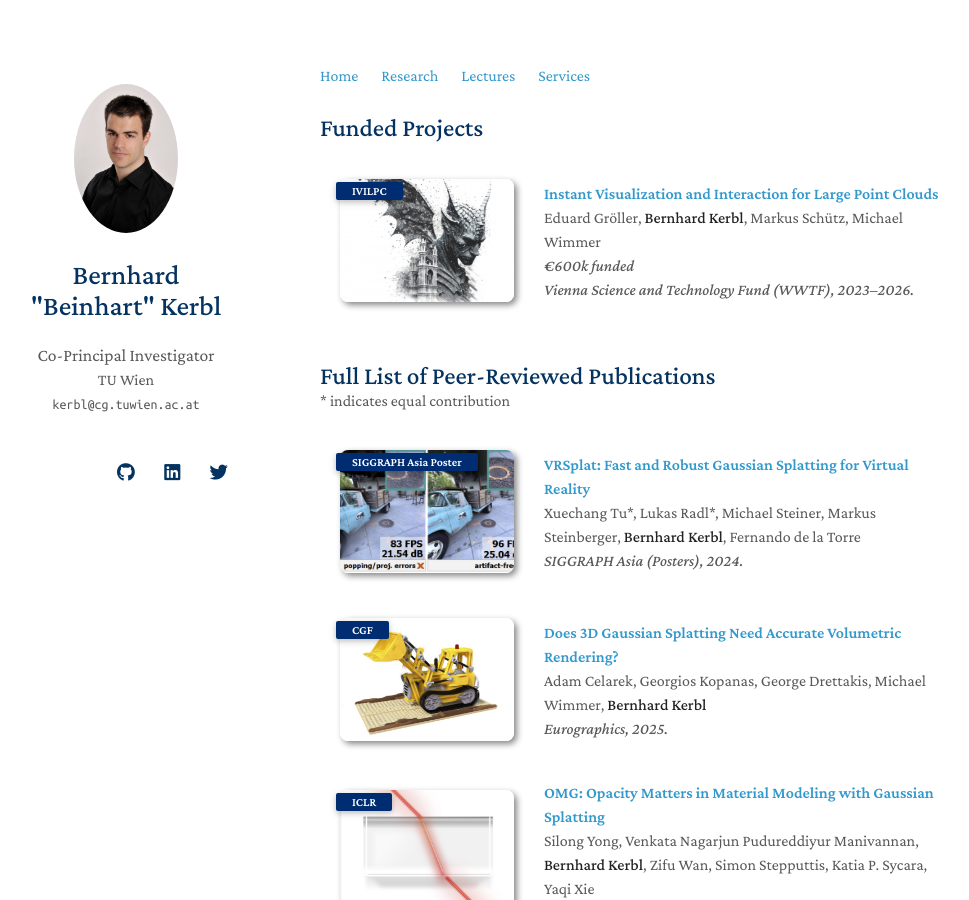
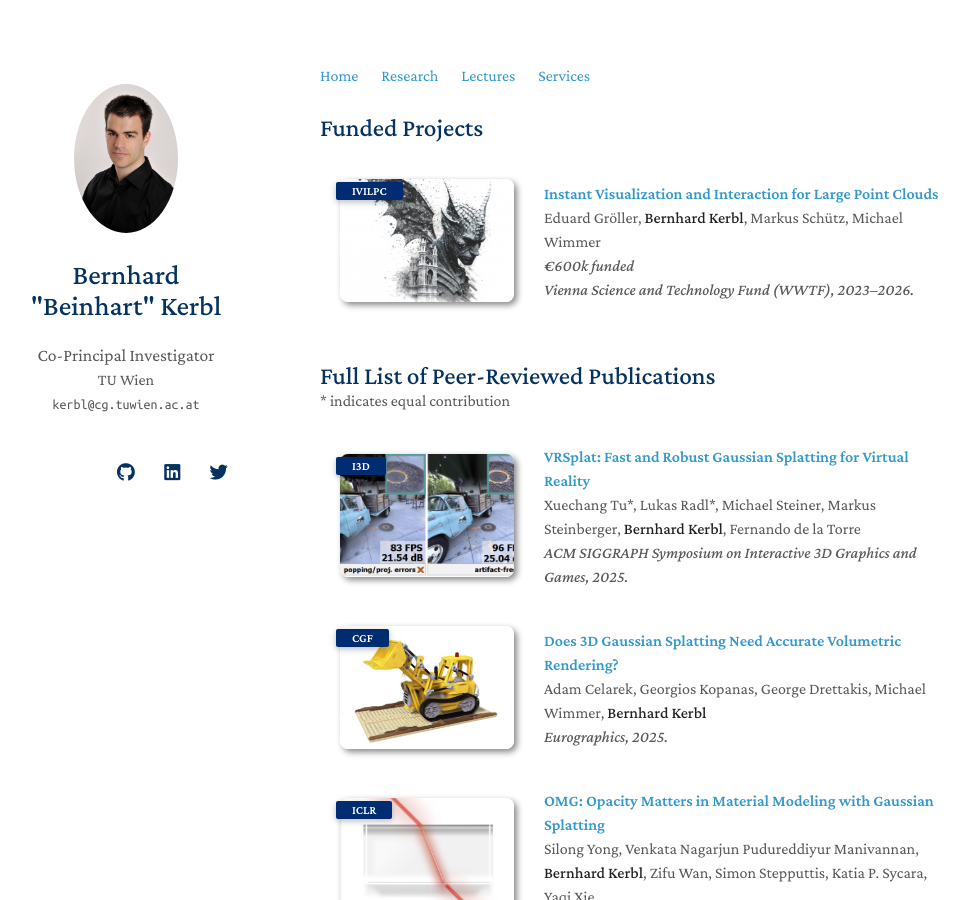
Before and after one commit to Snosixtyboo/snosixtyboo.github.io, a Jekyll site: the page built from publications.md, in a window 1280 px wide and 900 px high. Shown: the whole window, without its empty margins (150-1119 px from the left). Built offline with Jekyll 4.4.1, drawn with Linux system fonts in a browser that asks for light colours; nearby versions of some CDN libraries; a style sheet for code colours, icons or effects is not loaded.

Commit message:
added vr

```diff
--- a/_data/publications.yml
+++ b/_data/publications.yml
@@ -2,8 +2,8 @@
 
   - title: "VRSplat: Fast and Robust Gaussian Splatting for Virtual Reality"
     authors: Xuechang Tu*, Lukas Radl*, Michael Steiner, Markus Steinberger, <strong>Bernhard Kerbl</strong>, Fernando de la Torre
-    conference_short: SIGGRAPH Asia Poster
-    conference: SIGGRAPH Asia (Posters), 2024.
+    conference_short: I3D
+    conference: ACM SIGGRAPH Symposium on Interactive 3D Graphics and Games, 2025.
     image: ./assets/img/vr2.png
 
   - title: "Does 3D Gaussian Splatting Need Accurate Volumetric Rendering?"
```
